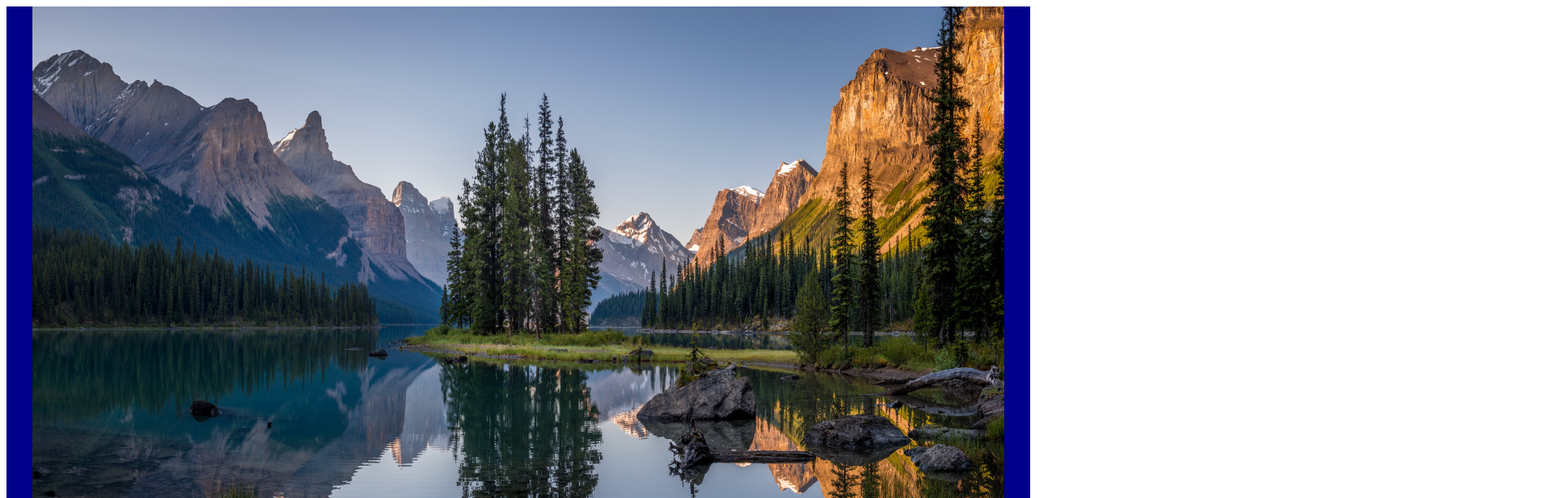
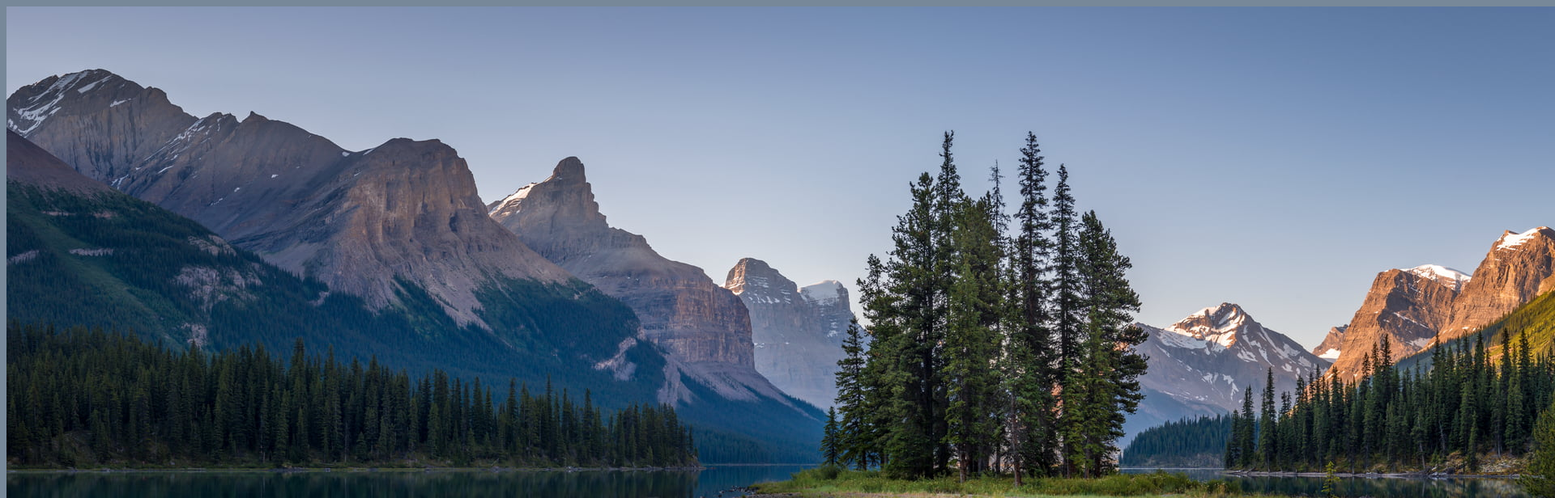
Before and after one commit to xarmar/ImageSlider, a website built with webpack: page src/index.html in a window 1280 px wide. Shown: the top 616 px of the page at 81% size, 1920 px wide, since content can reach past the window. Built offline with nearby package versions, Linux system fonts and the light colour scheme.

Commit message:
add css for easeIn and easeOut of images

```diff
--- a/src/styles.scss
+++ b/src/styles.scss
@@ -1,19 +1,26 @@
+body {
+  background-color: lightslategrey;
+}
+
 #containerDiv {
   display: flex;
-    height: 100vh;
+  height: 98vh;
   width: auto;
-    background-color: darkblue;
-    #imageContainer {
+  #pictureFrame {
     margin: auto;
-        background-color: gold;
     width: 95%;
     height: 100%;
     #image {
       margin: auto;
-            background-color: green;
       height: 100%;
       width: 100%;
-            display: block;
+      transition: opacity 2000ms ease-out;
+    }
+    .easeIn {
+      opacity: 100%;
+    }
+    .easeOut {
+      opacity: 0%;
     }
   }
 }
```
Lines whose indentation alone changed are shown as unchanged.
